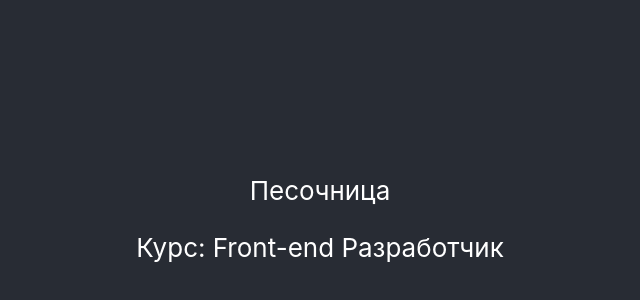
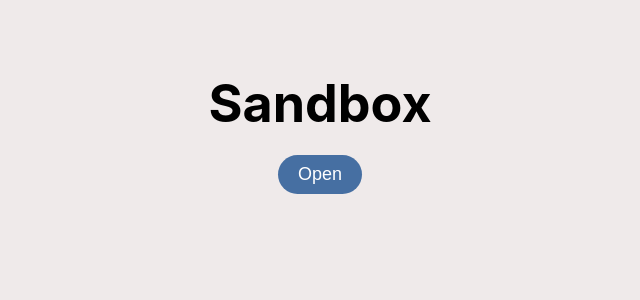
Before and after one commit to Dotroga/Sandbox, a React (Create React App) app: page / in a window 1280 px wide. Shown: the part 168-468 px from the top of the page, without its empty margins (320-960 px from the left). Built offline with nearby package versions, Linux system fonts and the light colour scheme.

Commit message:
19.12.2022

```diff
--- a/package.json
+++ b/package.json
@@ -6,6 +6,7 @@
     "@testing-library/jest-dom": "^5.16.5",
     "@testing-library/react": "^13.4.0",
     "@testing-library/user-event": "^13.5.0",
+    "node-sass": "^7.0.3",
     "react": "^18.2.0",
     "react-dom": "^18.2.0",
     "react-scripts": "5.0.1",
--- a/src/App.css
+++ /dev/null
@@ -1,38 +0,0 @@
-.App {
-  text-align: center;
-}
-
-.App-logo {
-  height: 40vmin;
-  pointer-events: none;
-}
-
-@media (prefers-reduced-motion: no-preference) {
-  .App-logo {
-    animation: App-logo-spin infinite 20s linear;
-  }
-}
-
-.App-header {
-  background-color: #282c34;
-  min-height: 100vh;
-  display: flex;
-  flex-direction: column;
-  align-items: center;
-  justify-content: center;
-  font-size: calc(10px + 2vmin);
-  color: white;
-}
-
-.App-link {
-  color: #61dafb;
-}
-
-@keyframes App-logo-spin {
-  from {
-    transform: rotate(0deg);
-  }
-  to {
-    transform: rotate(360deg);
-  }
-}
--- a/src/App.js
+++ b/src/App.js
@@ -1,11 +1,20 @@
-import './App.css';
+import React, {useState} from "react";
+import './App.scss';
 
 function App() {
+    const [visiblePopup, setVisiblePopup] = useState(false)
   return (
     <div className="App">
-      <header className="App-header">
-        <div>Песочница</div>
-          <p>Курс: Front-end Разработчик</p>
+      <header className="Header">
+        <h1>Sandbox</h1>
+          <button onClick={()=>setVisiblePopup(!visiblePopup)}>
+              {visiblePopup ? 'Close' : 'Open'}
+          </button>
+          {visiblePopup &&
+              <div className="Info">
+                  <p>Karpenkin Vasili</p>
+                  <p>Course: Front-end Developer</p>
+              </div>}
       </header>
     </div>
   );
--- /dev/null
+++ b/src/App.scss
@@ -0,0 +1,35 @@
+* {
+  background-color: #efeaea;
+  margin: 0px;
+}
+.App {
+  margin-top: 30vh;
+  display: grid;
+  justify-content: center;
+  font-size: calc(10px + 2vmin);
+  color: #000000;
+}
+.Header {
+  display: grid;
+  justify-items: center;
+}
+.Info {
+  display: grid;
+  justify-items: center;
+}
+button {
+  margin: 20px;
+  font-size: 18px;
+  background: #466fa2;
+  border-radius: 30px;
+  color: #fff;
+  border: 0;
+  padding: 9px 20px;
+  cursor: pointer;
+  &:hover {
+   background: darken(#466fa2, 3%);
+ }
+  &:active {
+    background: darken(#466fa2, 10%);
+  }
+}
```
Also changed, not shown: src/logo.svg (deleted), 1 other file (tests, documents, lock files or other folders).
